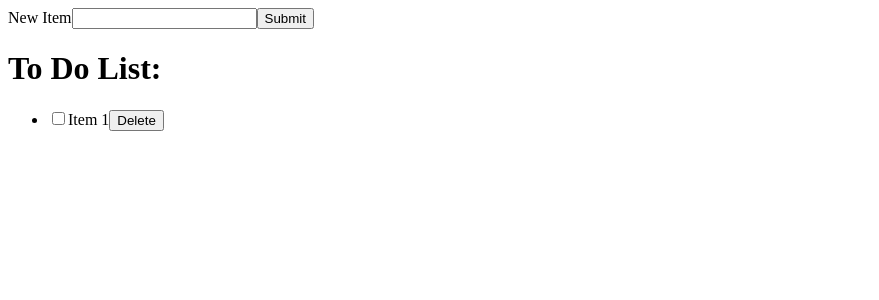
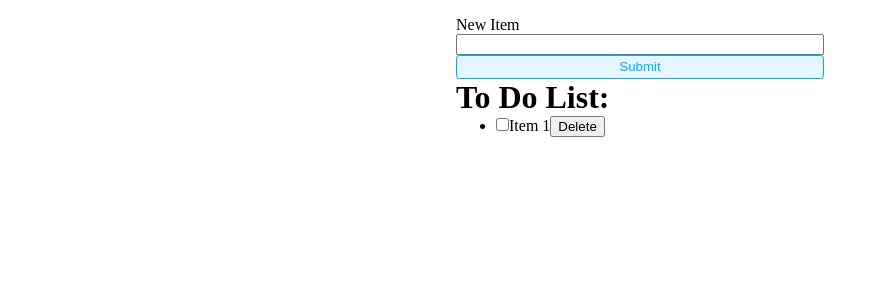
Before and after one commit to CelineTrann/ToDoApp, a React (Vite) app: page / in a window 1280 px wide. Shown: the top 300 px of the page, without its empty margins (0-879 px from the left). Built offline with nearby package versions, Linux system fonts and the light colour scheme.

Commit message:
css for form

```diff
--- a/src/NewToDoForm.jsx
+++ b/src/NewToDoForm.jsx
@@ -11,7 +11,7 @@ export function NewToDoForm({ addItem }) {
   }
 
   return (
-    <form onSubmit={handleSubmit}>
+    <form onSubmit={handleSubmit} className="new-item-form">
       <div className="form-row">
         <label htmlFor="item">New Item</label>
         <input
@@ -20,8 +20,8 @@ export function NewToDoForm({ addItem }) {
           value={item}
           onChange={e => setItem(e.target.value)}
         />
-        <button>Submit</button>
       </div>
+      <button className="btn">Submit</button>
     </form>
   );
 }
--- a/src/styles.css
+++ b/src/styles.css
@@ -1,4 +1,43 @@
 :root {
+    --button-color:  hsl(200, 100%, 50%);
+    --button-background: hsl(200, 100%, 50%, 0.1);
+    --button-backgroun-focus: hsl(200, 100%, 50%, 0.2);
+}
+
+*,
+::before,
+::after {
     box-sizing: border-box;
     margin: 0;
 }
+
+body {
+    margin: 0 auto;
+    max-width: 400px;
+    padding: 1rem;
+}
+
+.new-item-form {
+    display: flex;
+    flex-direction: column;
+}
+
+.form-row {
+    display: flex;
+    flex-direction: column;
+}
+
+.btn {
+    background: var(--button-background);
+    border: 1px solid var(--button-color);
+    color: var(--button-color);
+    padding: 0.25em 0.5em;
+    border-radius: 0.25em;
+    cursor: pointer;
+    outline: none;
+}
+
+.btn:hover,
+.btn:focus-visible {
+    background: var(--button-backgroun-focus);
+}
```
